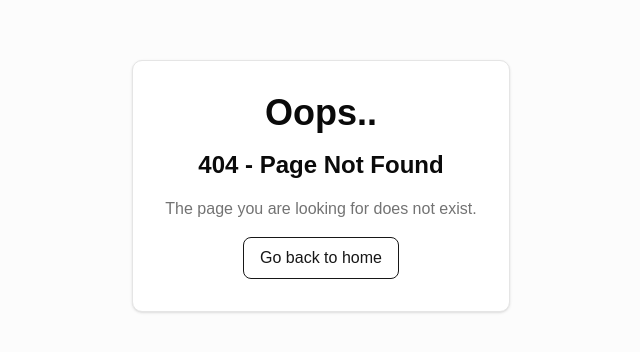
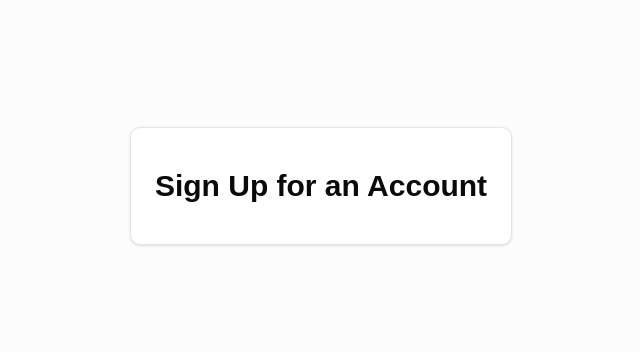
Before and after one commit to NahinM/Stage-BD, a React (Vite) app in the folder client/: page /signup in a window 1280 px wide. Before the commit this address had no page. Shown: the part 214-566 px from the top of the page, without its empty margins (319-959 px from the left). Built offline with nearby package versions, Linux system fonts and the light colour scheme.

Commit message:
new signup page

```diff
--- /dev/null
+++ b/client/src/Pages/signup/signup.tsx
@@ -0,0 +1,9 @@
+export default function SignUp() {
+    return (
+        <div className="flex min-h-screen items-center justify-center bg-muted/30">
+            <div className="flex flex-col tems-center gap-4 rounded-lg border bg-background px-6 py-10 text-center shadow-sm">
+                <h1 className="text-3xl font-semibold">Sign Up for an Account</h1>
+            </div>
+        </div>
+    )
+}
--- a/client/src/routes.tsx
+++ b/client/src/routes.tsx
@@ -2,6 +2,7 @@ import { createBrowserRouter } from "react-router-dom";
 import App from "./App.tsx";
 import PageNotFound from "./Pages/page-not-found.tsx";
 import SignIn from "./Pages/signin/signin.tsx";
+import SignUp from "./Pages/signup/signup.tsx";
 
 export const router = createBrowserRouter([
   {
@@ -13,6 +14,10 @@ export const router = createBrowserRouter([
     element: <SignIn/>
   },
   {
+    path: "/signup",
+    element: <SignUp/>
+  },
+  {
     path: "*",
     element: <PageNotFound />,
   }
```
